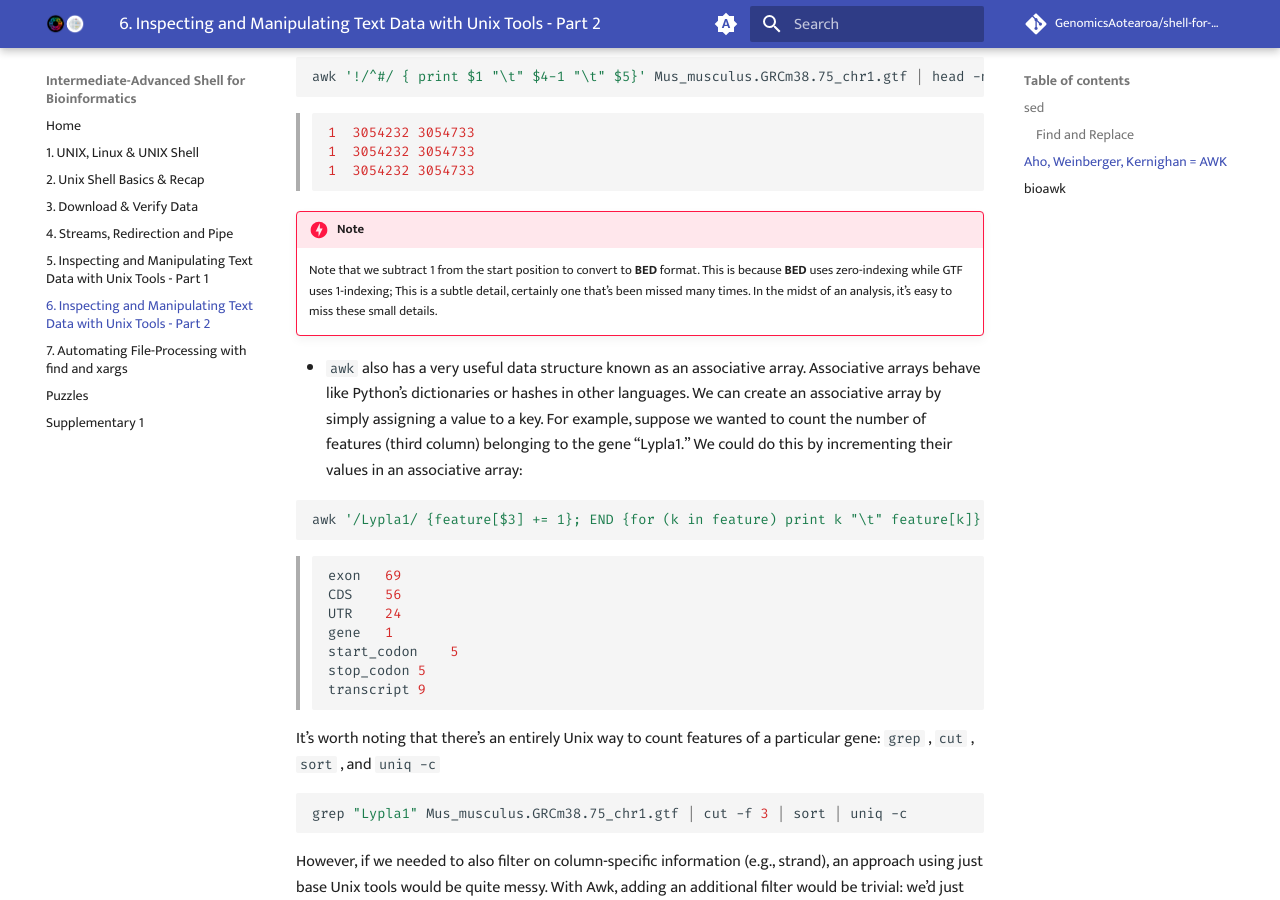
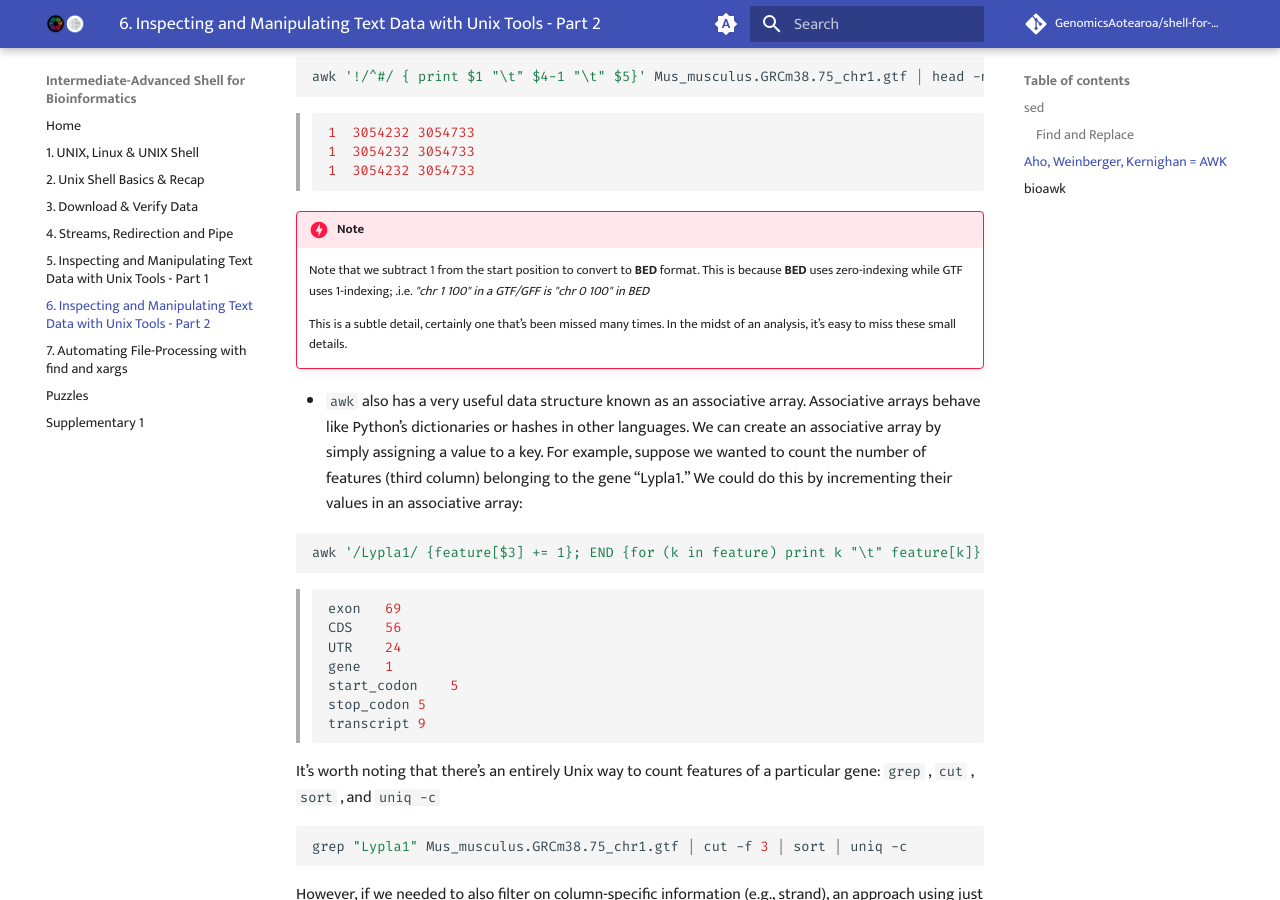
Before and after one commit to GenomicsAotearoa/shell-for-bioinformatics, an MkDocs documentation site: the page built from docs/5_inspectmanipulate2.md, in a window 1280 px wide and 900 px high, scrolled down 7368 px. Built offline with MkDocs 1.6.1 and Material for MkDocs 9.7.7, drawn with Linux system fonts in a browser that asks for light colours; comment, search, counter and statistics services are not loaded; the version menu is left out.

Commit message:
difference bw GTF vs BED

````diff
--- a/docs/5_inspectmanipulate2.md
+++ b/docs/5_inspectmanipulate2.md
@@ -350,7 +350,11 @@ awk '!/^#/ { print $1 "\t" $4-1 "\t" $5}' Mus_musculus.GRCm38.75_chr1.gtf | head
 >```
 
 !!! danger "Note"
-    Note that we subtract 1 from the start position to convert to **BED** format. This is because **BED** uses zero-indexing while GTF uses 1-indexing; This is a subtle detail, certainly one that’s been missed many times. In the midst of an analysis, it’s easy to miss these small details.
+    Note that we subtract 1 from the start position to convert to **BED** format. This is because **BED** uses zero-indexing while GTF uses 1-indexing; .i.e. *"chr 1 100" in a GTF/GFF is "chr 0 100" in BED*
+
+    This is a subtle detail, certainly one that’s been missed many times. In the midst of an analysis, it’s easy to miss these small details.
+
+
 
 
 * `awk` also has a very useful data structure known as an associative array. Associative arrays behave like Python’s dictionaries or hashes in other languages. We can create an associative array by simply assigning a value to a key. For example, suppose we wanted to count the number of features (third column) belonging to the gene “Lypla1.” We could do this by incrementing their values in an associative array:
--- a/public/5_inspectmanipulate2/index.html
+++ b/public/5_inspectmanipulate2/index.html
@@ -856,7 +856,7 @@ position - start position) was greater than 18. Awk supports arithmetic with the
 <p>Also, there are two special patterns <code>BEGIN</code> &amp; <code>END</code></p>
 <ul>
 <li><code>BEGIN</code> - specifies what to do before the first record is read in. Useful to initialise and set up variables</li>
-<li><code>END</code> - what to do after the last record's processing is complete. Useful to print data summaries ad the end of file processing</li>
+<li><code>END</code> - what to do after the last record's processing is complete. Useful to print data summaries at the end of file processing</li>
 </ul>
 </li>
 </ul>
````
Also changed, not shown: 2 other files.
